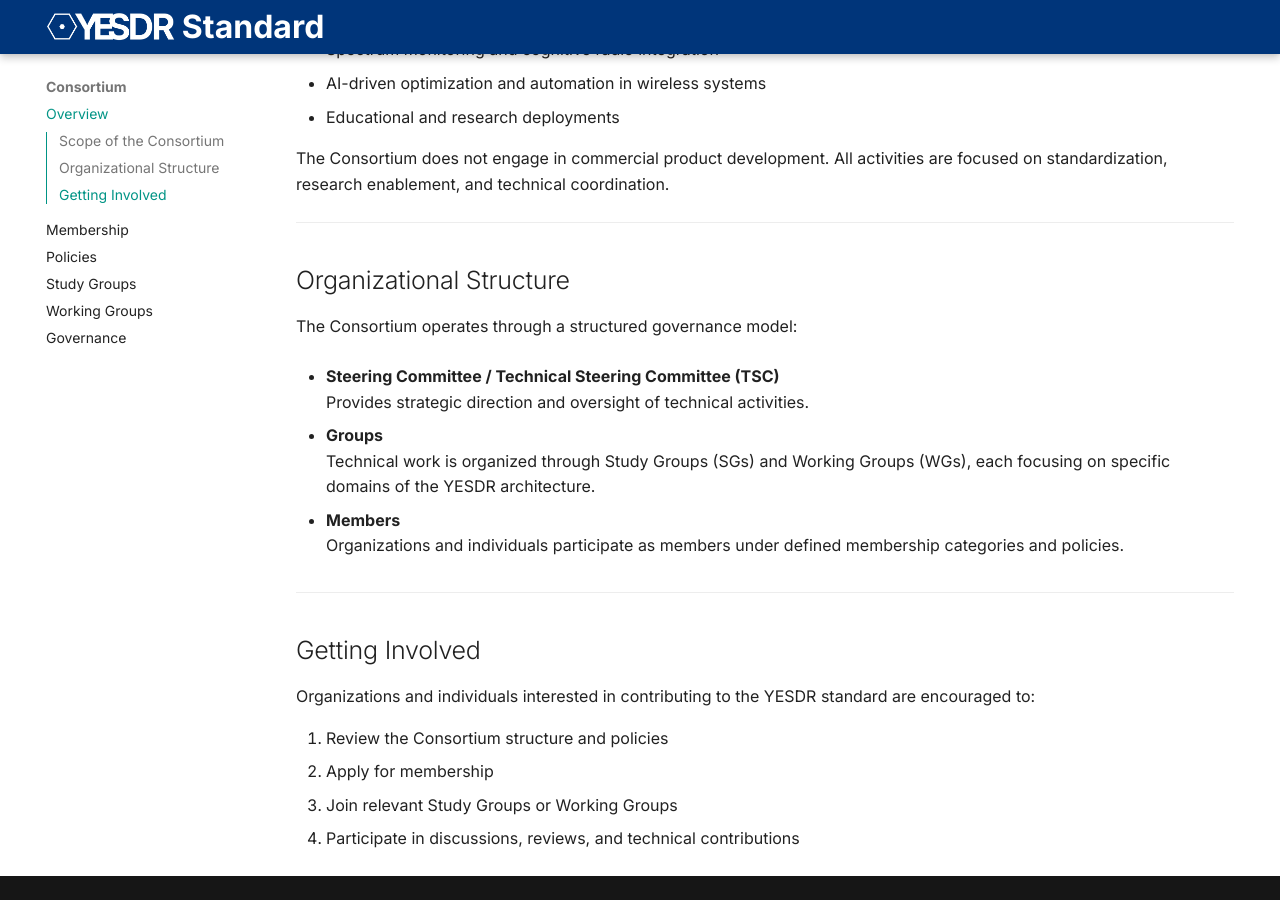
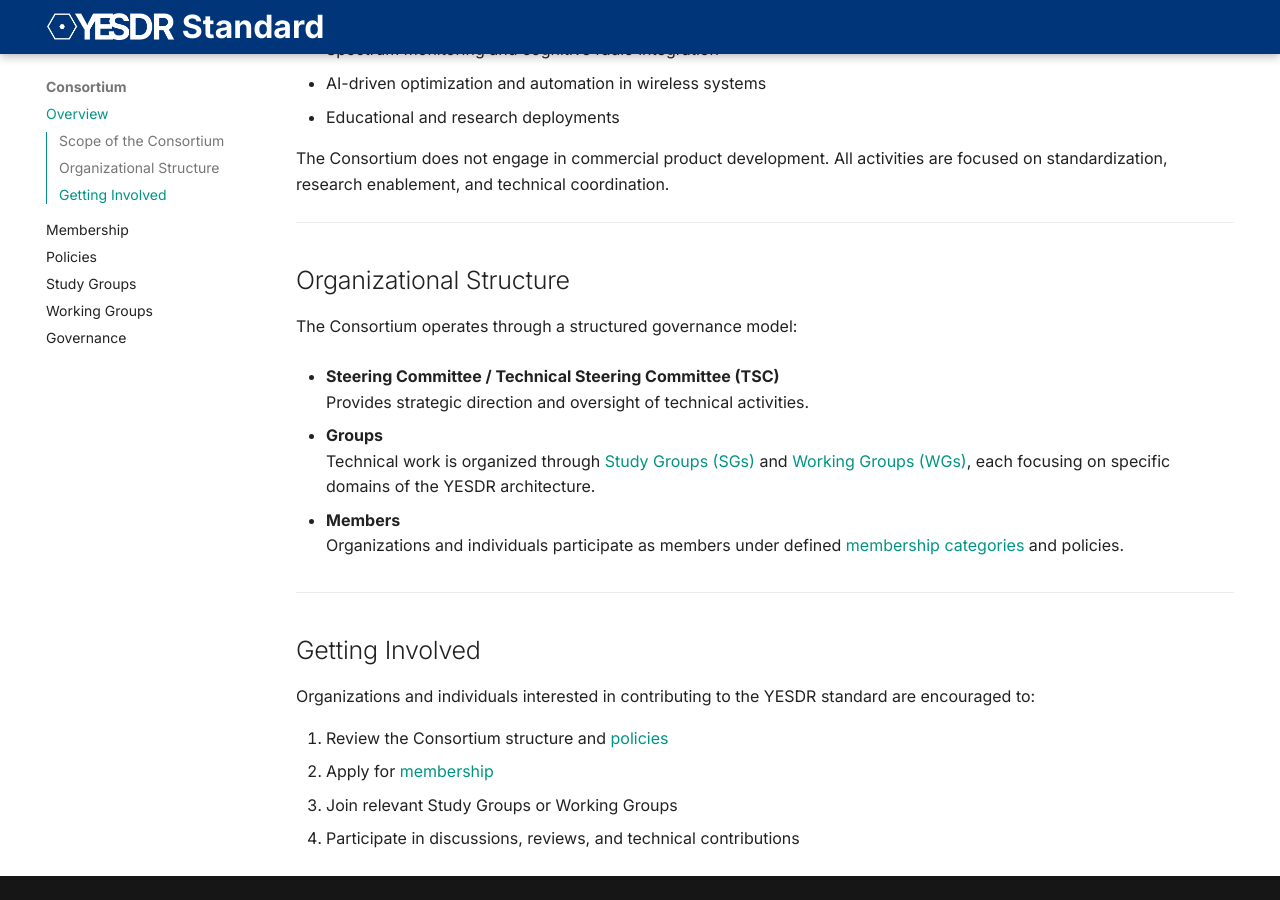
Before and after one commit to chandharlabs/yesdr-standard, an MkDocs documentation site: the page built from docs/consortium/overview.md, in a window 1280 px wide and 900 px high, scrolled down 574 px. Built offline with MkDocs 1.6.1 and Material for MkDocs 9.7.7, drawn with Linux system fonts in a browser that asks for light colours; some of the changed lines change nothing that is shown.

Commit message:
old site

```diff
--- a/docs/consortium/overview.md
+++ b/docs/consortium/overview.md
@@ -46,12 +46,11 @@
   Provides strategic direction and oversight of technical activities.
 
 - **Groups**
-  Technical work is organized through Study Groups (SGs) and Working Groups (WGs),
+  Technical work is organized through [Study Groups (SGs)](groups/studygroups.md) and [Working Groups (WGs)](groups/working-groups.md),
   each focusing on specific domains of the YESDR architecture.
 
 - **Members**
-  Organizations and individuals participate as members under defined membership
-  categories and policies.
+  Organizations and individuals participate as members under defined [membership categories](membership.md#membership-categories) and policies.
 
 ---
 
@@ -60,7 +59,7 @@
 Organizations and individuals interested in contributing to the YESDR standard
 are encouraged to:
 
-1. Review the Consortium structure and policies
-2. Apply for membership
+1. Review the Consortium structure and [policies](policies.md)
+2. Apply for [membership](membership.md)
 3. Join relevant Study Groups or Working Groups
 4. Participate in discussions, reviews, and technical contributions
```
